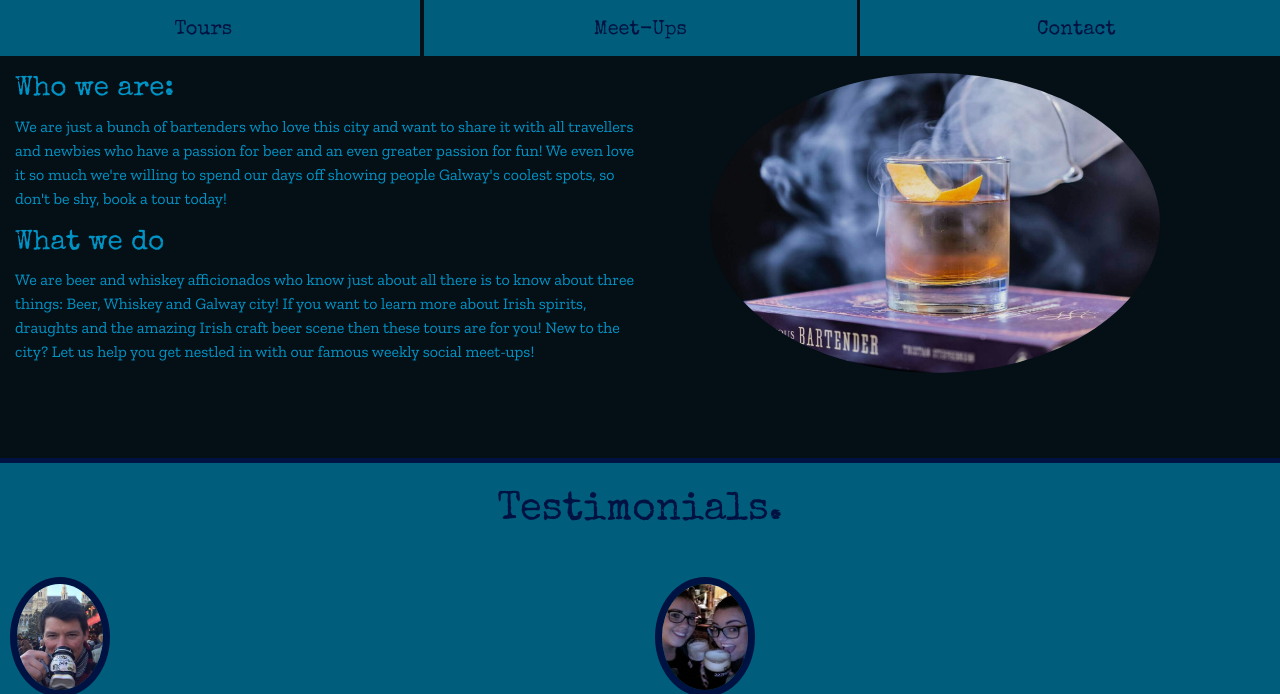
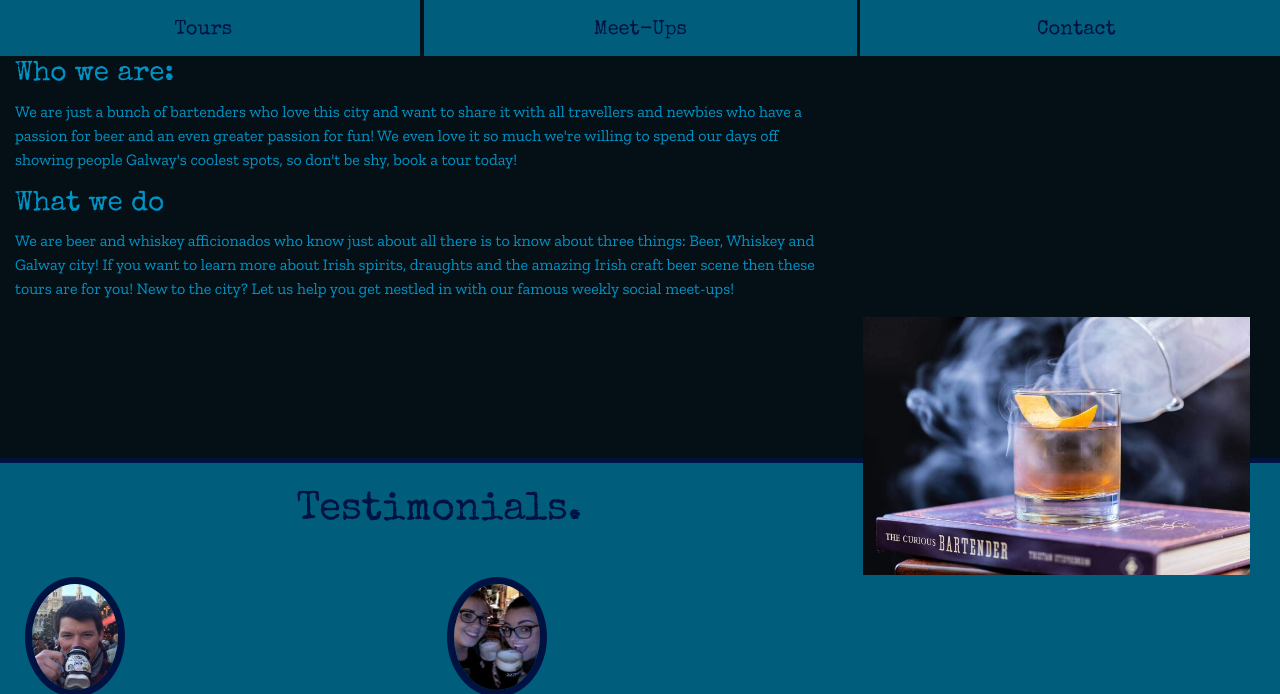
Before and after one commit to AideenM12/Galway-Tours-MS1, a plain HTML site: page index.html in a window 1280 px wide. Shown: the part 602-1296 px from the top of the page. Drawn offline with nearby package versions, Linux system fonts and the light colour scheme.

```diff
--- a/assets/css/style.css
+++ b/assets/css/style.css
@@ -155,7 +155,7 @@ footer {
   float:left;
   padding-top: 15px;
 }
-.barflair{
+/*.barflair{
   float:right;
   width: 50%;
   padding-top: 15px;
@@ -165,7 +165,7 @@ footer {
     opacity: 0.9;
     border-radius: 50%;
     max-height: 300px;
-}
+}*/
 .people {
   width: 50%;
   float: left;
--- a/index.html
+++ b/index.html
@@ -63,8 +63,9 @@
 		</section>
 
 		<section>
-			<div class="container-fluid d-md-block    about">
-				<div class="description-left ">
+			<div class="container-fluid    about">
+				<div class="row">
+                    <div class="col-8 float-left">
 					<div class="mobile-description">
 						<h3 class="description">Who we are:</h3>
 						<p>
@@ -84,9 +85,12 @@
                             Let us help you get nestled in with our famous weekly social meet-ups!
 						</p>
 					</div>
+                    </div>
 				</div>
-				<div class="barflair d-none d-md-block  ">
-					<img class="img-fluid " src="assets/images/barflair.jpg" alt="barflair.jpg">
+                <div class="col-4 float-right about">
+				<div class="barflair">
+					<img class="img-fluid thumbnail " src="assets/images/barflair.jpg" alt="barflair.jpg">
+                  </div>
                   </div>
 				</div>
 
```
Also changed, not shown: contact.html (+1 -1 lines), meetups.html (+4 -3 lines).
